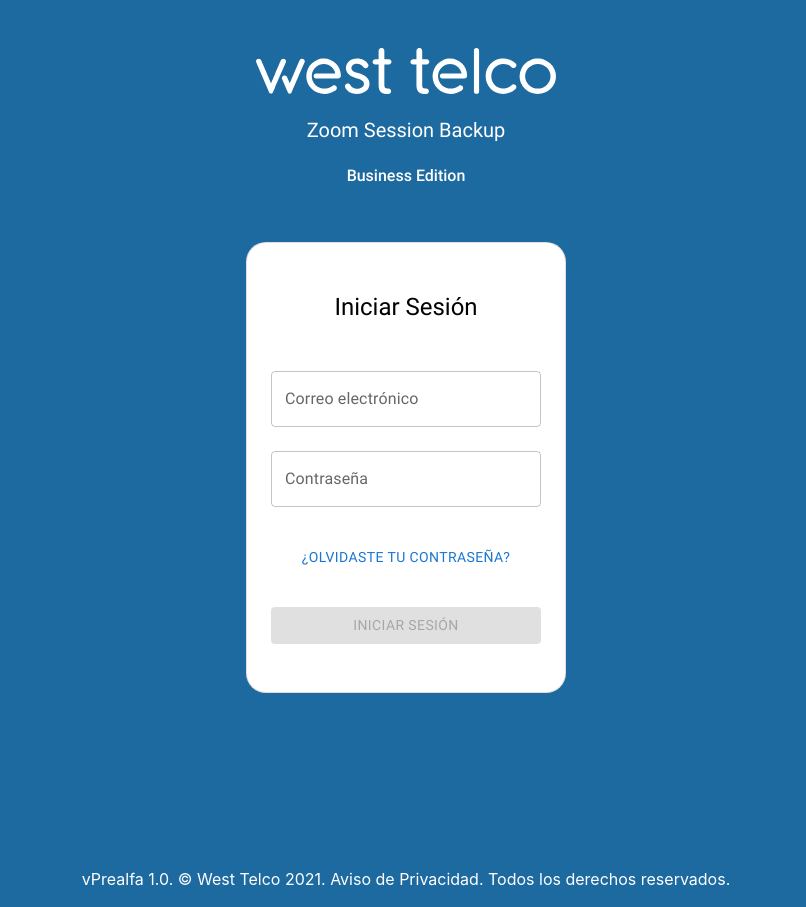
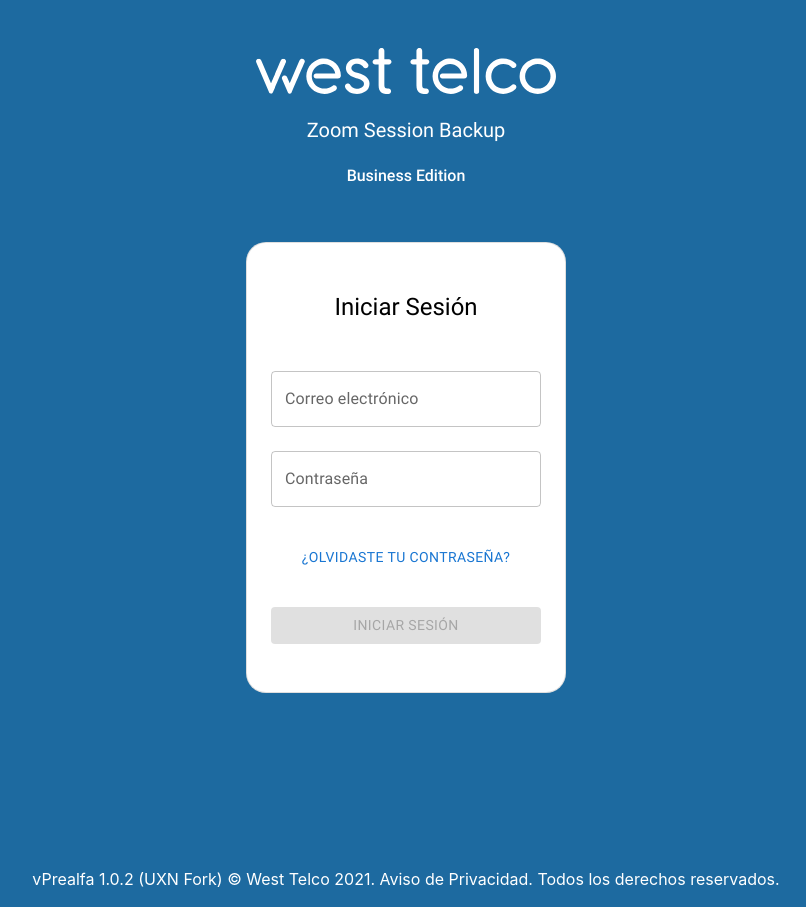
Before and after one commit to vhoc/zsb-frontend, a React (Create React App) app: page / in a window 1280 px wide. Shown: the whole page, without its empty margins (234-1040 px from the left). Built offline with nearby package versions, Linux system fonts and the light colour scheme; no server answers.

Commit message:
Added cloudfront support

```diff
--- a/src/components/footer.js
+++ b/src/components/footer.js
@@ -3,7 +3,7 @@
 function Footer() {
     return (
         <div className="footer-component d-flex align-items-center">
-            vPrealfa 1.0. © West Telco 2021.<a href='https://www.westtelco.com.mx/aviso-de-privacidad/' rel='noreferrer' target={"_blank"} > Aviso de Privacidad.</a> Todos los derechos reservados.
+            vPrealfa 1.0.2 (UXN Fork) © West Telco 2021.<a href='https://www.westtelco.com.mx/aviso-de-privacidad/' rel='noreferrer' target={"_blank"} > Aviso de Privacidad.</a> Todos los derechos reservados.
         </div >
     );
 }
--- a/src/views/Login.js
+++ b/src/views/Login.js
@@ -21,7 +21,7 @@
                         <LoginCard />}
                 </div>
             </div>
-            <p className="footer">vPrealfa 1.0. © West Telco 2021. <a style={{color:'white'}} href='https://www.westtelco.com.mx/aviso-de-privacidad/' rel='noreferrer' target={"_blank"}> Aviso de Privacidad.</a> Todos los derechos reservados.</p>
+            <p className="footer">vPrealfa 1.0.2 (UXN Fork) © West Telco 2021. <a style={{color:'white'}} href='https://www.westtelco.com.mx/aviso-de-privacidad/' rel='noreferrer' target={"_blank"}> Aviso de Privacidad.</a> Todos los derechos reservados.</p>
         </div >
     );
 }
```
